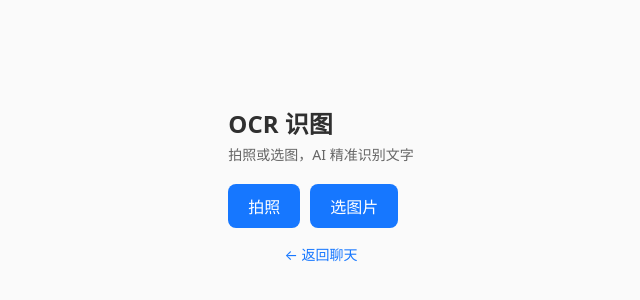
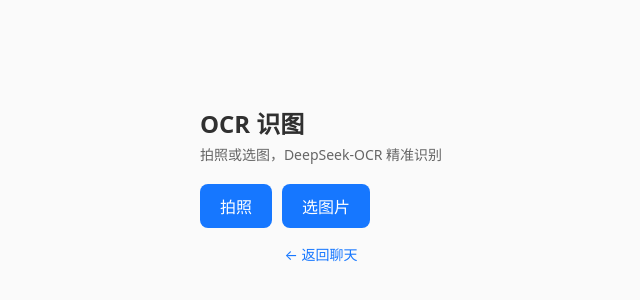
Before and after one commit to JYX210/nextchat, a Next.js app: page /ocr in a window 1280 px wide. Shown: the part 206-506 px from the top of the page, without its empty margins (319-959 px from the left). Built offline with nearby package versions, Linux system fonts and the light colour scheme; no server answers.

Commit message:
test: change OCR subtitle to verify deploy

```diff
--- a/app/ocr/page.tsx
+++ b/app/ocr/page.tsx
@@ -114,7 +114,7 @@
   return (
     <div style={s.container}>
       <h1 style={s.title}>OCR 识图</h1>
-      <p style={s.sub}>拍照或选图，AI 精准识别文字</p>
+      <p style={s.sub}>拍照或选图，DeepSeek-OCR 精准识别</p>
 
       <div style={s.btns}>
         <button onClick={startCamera} style={s.btn}>拍照</button>
```
